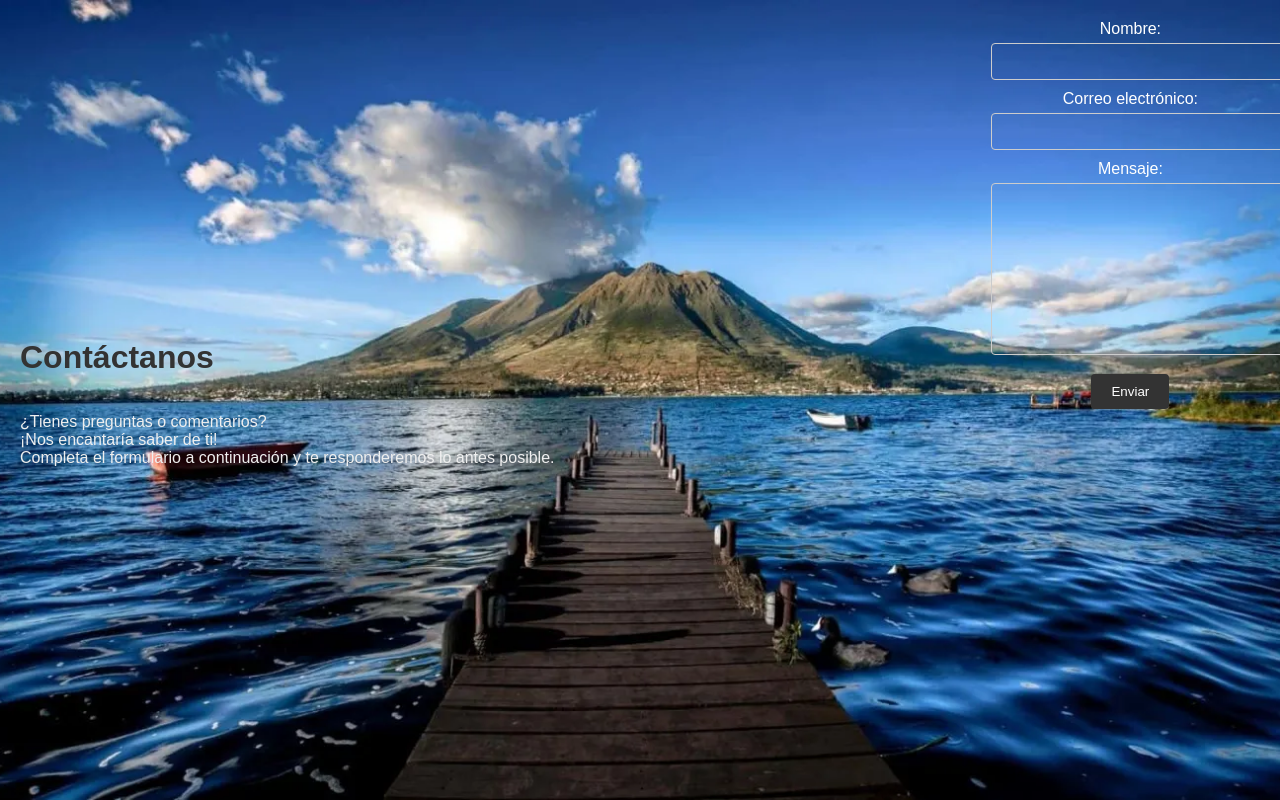
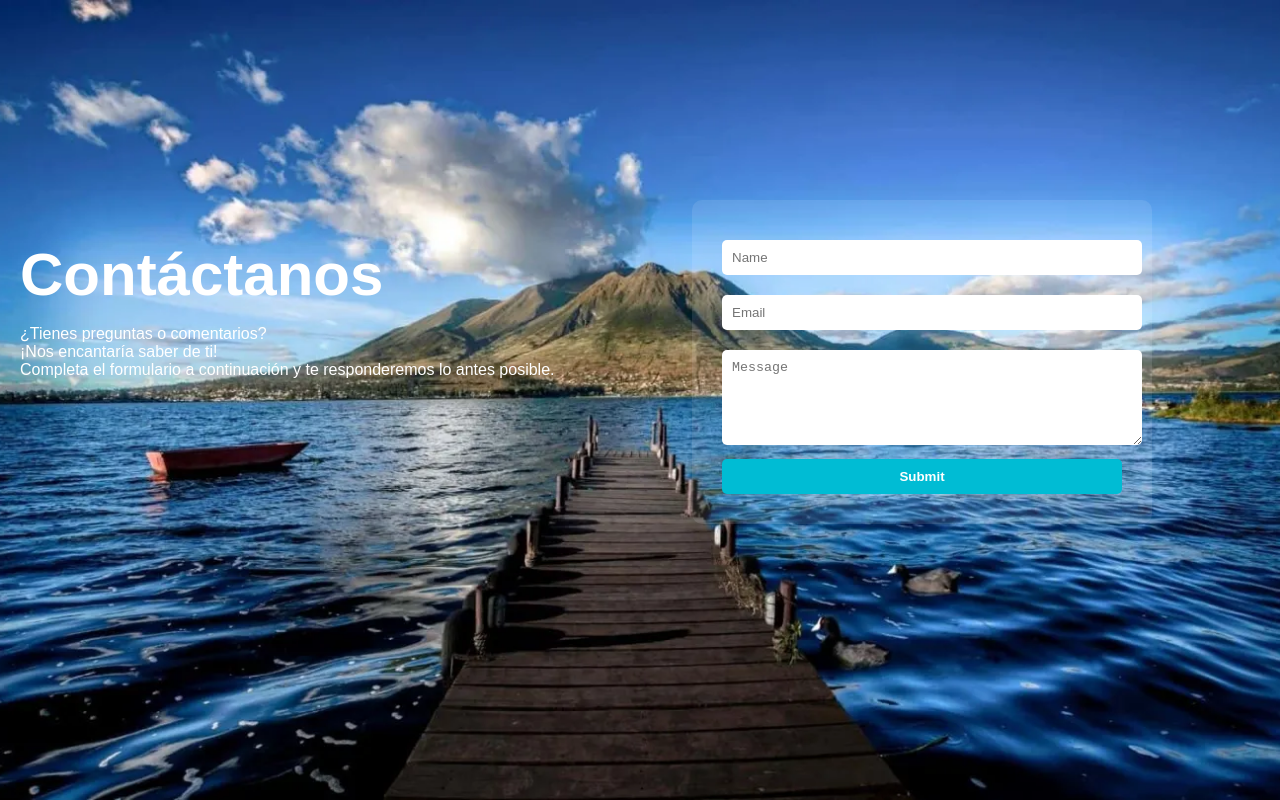
Before and after one commit to XavierTacuri/travelRecommendation, a plain HTML site: page contacto.html in a window 1280 px wide. Drawn offline with Linux system fonts and the light colour scheme.

Commit message:
Version2.1

```diff
--- a/Style.css
+++ b/Style.css
@@ -157,13 +157,16 @@
             color: #333;
              text-align: left;
         }
-
+.formulario1{
+     position: relative;
+}
         form {
-            /*max-width: 500px;
-            margin-top: 20px;*/
+            max-width: 1000px;
+            margin-top: 1px;
             position: absolute;
             top: 10px;
-            right: 10px;
+            right: 0;
+
         }
 
         label {
--- a/contacto.html
+++ b/contacto.html
@@ -1,30 +1,99 @@
 <!DOCTYPE html>
-<html lang="es">
+<html lang="en">
 <head>
-    <meta charset="UTF-8">
-    <title>Contáctanos</title>
-     <link rel="stylesheet" href="Style.css">
+  <title>TravelBloom - Contact Us</title>
+  <style>
+    body, html {
+      margin: 0;
+      padding: 0;
+      font-family: Arial, sans-serif;
+      color: white;
+
+    }
+
+    .hero {
+      background: url('ecuador.jpg') no-repeat center center/cover;
+      height: 100vh;
+      position: absolute;
+      width : 100%;
+       border: none;
+       margin-top: 0px;
+    }
+
+    .content {
+      position: relative;
+      top: 30%;
+      left: 0%;
+      padding: 0 20px;
+    }
+
+    .content h1 {
+      font-size: 60px;
+      margin: 0;
+    }
+
+    .form-container {
+      position: absolute;
+      top: 25%;
+      right: 10%;
+      width: 400px;
+      background-color: rgba(255, 255, 255, 0.1);
+      padding: 30px;
+      border-radius: 10px;
+    }
+
+    .form-container input,
+    .form-container textarea {
+      width: 100%;
+      padding: 10px;
+      margin: 10px 0;
+      border: none;
+      border-radius: 5px;
+    }
+
+    .form-container button {
+      width: 100%;
+      padding: 10px;
+      background-color: #00bcd4;
+      border: none;
+      color: white;
+      font-weight: bold;
+      cursor: pointer;
+      border-radius: 5px;
+    }
+
+    .social {
+      position: absolute;
+      top: 50%;
+      left: 10px;
+      transform: translateY(-50%);
+      display: flex;
+      flex-direction: column;
+      gap: 20px;
+    }
+
+    .social a {
+      color: white;
+      font-size: 20px;
+      text-decoration: none;
+    }
+  </style>
 </head>
 <body>
-    <!-- Contenido principal -->
-    <div class="container1">
+  <div class="hero">
+    <div class="content">
         <h1>Contáctanos</h1>
         <p class="conta">¿Tienes preguntas o comentarios?<br> ¡Nos encantaría saber de ti! <br>Completa el formulario a continuación y te responderemos lo antes posible.</p>
-
-        <!-- Formulario de contacto -->
-        <form action="#" method="post">
-            <label for="nombre">Nombre:</label>
-            <input type="text" id="nombre" name="nombre" required>
-
-            <label for="correo">Correo electrónico:</label>
-            <input type="email" id="correo" name="correo" required>
-
-            <label for="mensaje">Mensaje:</label>
-            <textarea id="mensaje" name="mensaje" required></textarea>
-
-            <input type="submit" value="Enviar">
-        </form>
     </div>
 
+    <div class="form-container">
+      <form>
+        <input type="text" placeholder="Name" required />
+        <input type="email" placeholder="Email" required />
+        <textarea rows="5" placeholder="Message" required></textarea>
+        <button type="submit">Submit</button>
+      </form>
+    </div>
+  </div>
 </body>
 </html>
```
Also changed, not shown: index.html (+1 -1 lines), inicio.html (+1 -1 lines).
